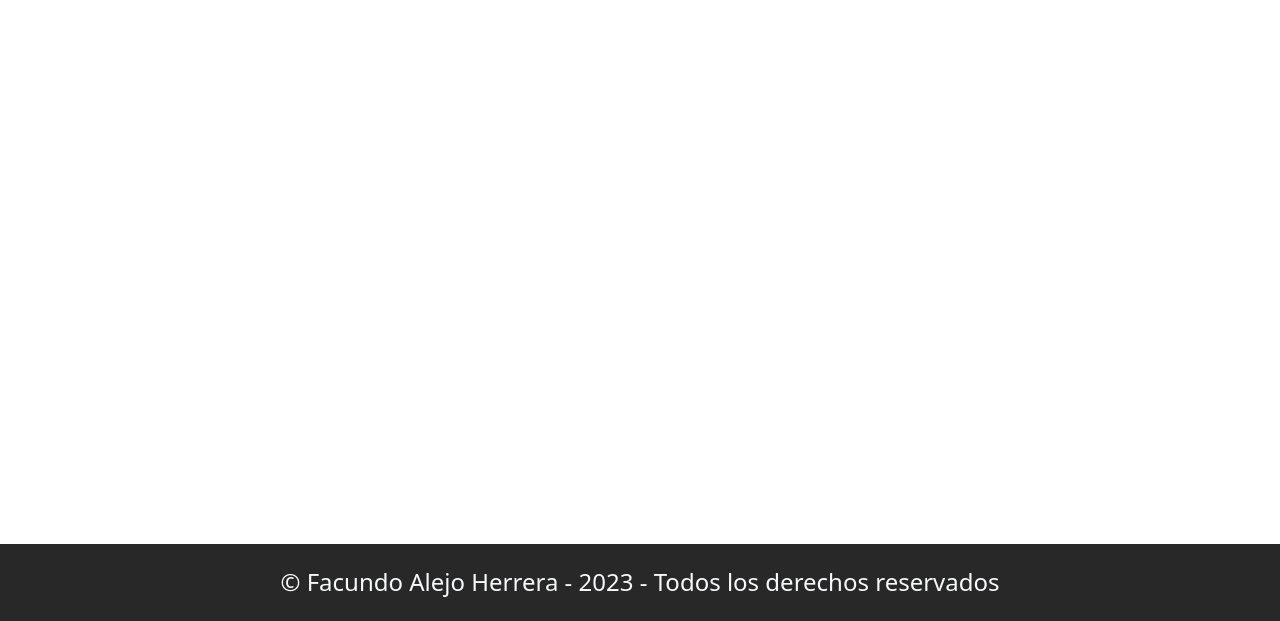
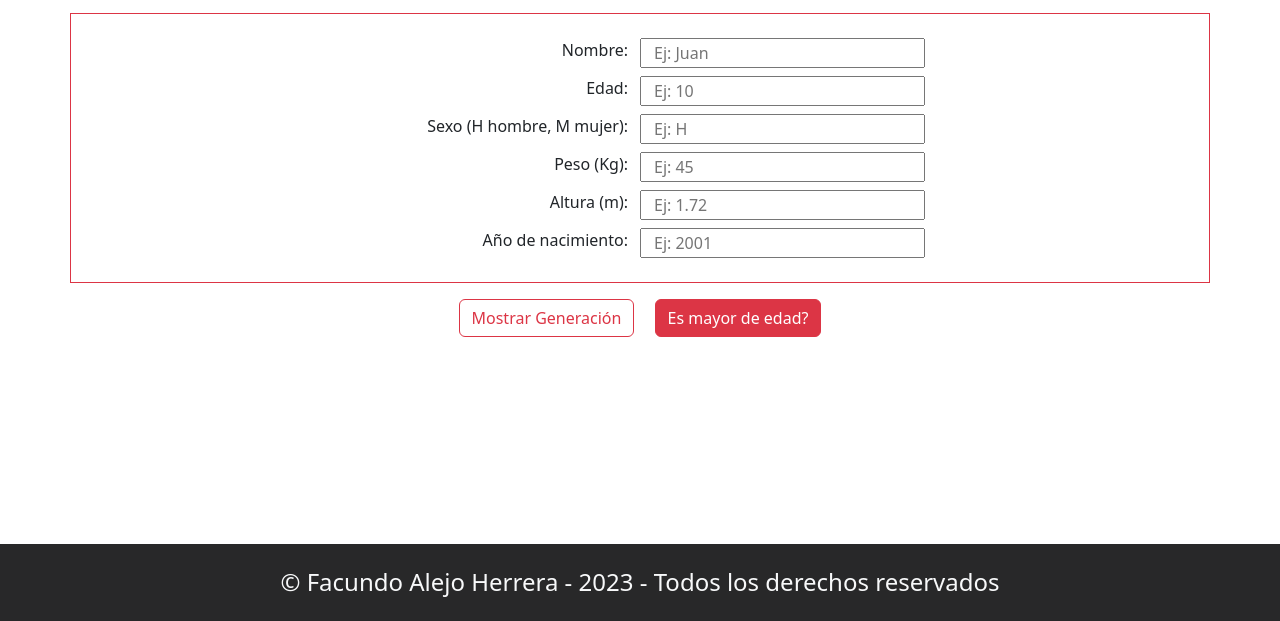
Before and after one commit to alejoh12/tp5-E02-generaciones, a plain HTML site: page index.html in a window 1280 px wide. Shown: the part 179-800 px from the top of the page. Drawn offline with Linux system fonts and the light colour scheme.

Commit message:
maquetado terminado.

```diff
--- a/css/style.css
+++ b/css/style.css
@@ -8,6 +8,10 @@ main {
     flex-grow: 1;
 }
 
+.colorBanner {
+    background: rgb(255, 0, 132)
+}
+
 .fondoFooter {
     background: rgb(40, 40, 41);
 }
--- a/index.html
+++ b/index.html
@@ -52,7 +52,97 @@
         </div>
       </nav>
     </header>
-    <main></main>
+    <main>
+      <section class="pt-5">
+        <article class="colorBanner pt-4">
+            <div class="container text-center py-4">
+                <h1 class="text-light">Ingresa aquí tus datos 😁<h1>
+            </div>
+        </article>
+      </section>
+      <section class="cuadro mt-3">
+        <article class="container border border-danger py-4 my-1">
+          <form class="text-center">
+            <div class="row">
+              <label for="nombre" class="col-6 text-end">Nombre:</label>
+              <input
+              class="col-3"
+              id="nombre"
+              type="text"
+              placeholder="Ej: Juan"
+              maxlength="30"
+              minlength="5"
+              required
+              />
+            </div>
+            <div class="mt-2 row">
+              <label for="edad" class="col-6 text-end">Edad:</label>
+              <input
+              class="col-3"
+              id="edad"
+              type="number"
+              placeholder="Ej: 10"
+              maxlength="3"
+              minlength="1"
+              required
+              />
+            </div>
+            <div class="mt-2 row">
+              <label for="sexo" class="col-6 text-end">Sexo (H hombre, M mujer):</label>
+              <input
+              class="col-3"
+              id="sexo"
+              type="text"
+              placeholder="Ej: H"
+              maxlength="1"
+              minlength="1"
+              required
+            ></input>
+            </div>
+            <div class="mt-2 row">
+              <label for="peso" class="col-6 text-end">Peso (Kg):</label>
+              <input
+              class="col-3"
+              id="peso"
+              type="number"
+              placeholder="Ej: 45"
+              maxlength="3"
+              minlength="1"
+              required
+            ></input>
+            </div>
+            <div class="mt-2 row">
+              <label for="altura" class="col-6 text-end">Altura (m):</label>
+              <input
+              class="col-3"
+              id="altura"
+              type="number"
+              placeholder="Ej: 1.72"
+              maxlength="3"
+              minlength="3"
+              required
+              ></input>
+            </div>
+            <div class="mt-2 row">
+              <label for="nacimiento" class="col-6 text-end">Año de nacimiento:</label>
+              <input
+              class="col-3"
+              id="nacimiento"
+              type="number"
+              placeholder="Ej: 2001"
+              maxlength="4"
+              minlength="1"
+              required
+              ></input>
+            </div>
+        </form>
+        </article>
+        <article class="text-center my-3 articulo">
+          <button class="mx-2 btn btn-outline-danger" id="btnComenzar" onclick="">Mostrar Generación</button>
+          <button class="mx-2 btn btn-danger" id="btnComenzar" onclick="">Es mayor de edad?</button>
+        </article>
+    </section>
+    </main>
     <footer class="text-secondary fondoFooter">
       <div class="container py-4 text-center">
         <span class="text-light font-logo h4"
```
Also changed, not shown: js/script.js (+8 -2 lines).
